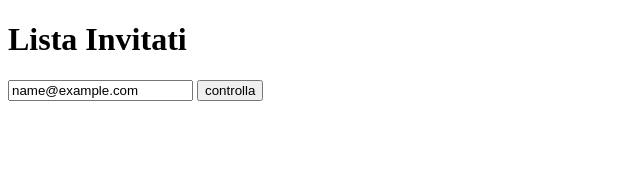
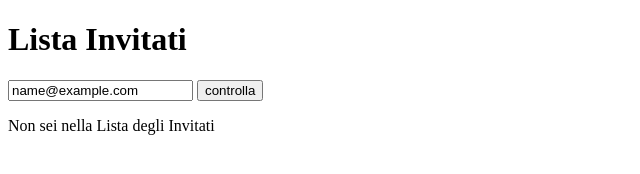
Before and after one commit to ElisaBoscani/-js-mail-dadi, a plain HTML site: page index.html in a window 1280 px wide. Both pictures are taken after typing "name@example.com" into the empty fields and a click on the button "controlla". Shown: the whole page, without its empty margins (0-640 px from the left). Drawn offline with Linux system fonts and the light colour scheme.

Commit message:
add create element p

```diff
--- a/asset/js/main.js
+++ b/asset/js/main.js
@@ -31,8 +31,9 @@ Usiamo un input e un bottone per inserire la mail e poi mostriamo i risultati in
 
 /* const userEmail = prompt("Inserisci l'email"); */
 const userEmail = document.getElementById("email");
-
+const contentEl = document.getElementById("content");
 const check = document.querySelector("form");
+const text = document.createElement("p");
 
 const emailList = [
   "angela.b@gmail.com",
@@ -44,13 +45,29 @@ const emailList = [
 for (let i = 0; i < emailList.length; i++) {
   const guest = emailList[i];
   console.log(guest);
-  check.addEventListener("click", function (e) {
+  check.addEventListener("submit", function (e) {
     e.preventDefault();
     const email = userEmail.value;
-    if (guest === email) {
-      console.log("sei invitato");
+
+    /*  if (guest === email) {
+      text.innerHTML = "Sei nella Lista degli Invitati";
+
+      console.log("Sei nella Lista degli Invitati");
     } else {
+      text.innerHTML = "Non sei nella Lista degli Invitati";
+
       console.log("non sei invitato");
+    } */
+    if (guest.indexOf(email) !== -1) {
+      text.innerHTML = "Sei nella Lista degli Invitati";
+
+      console.log("sei nella lista");
+    } else {
+      text.innerHTML = "Non sei nella Lista degli Invitati";
+      console.log("non sei nella lista");
     }
   });
+
+  userEmail.append(text);
+  contentEl.append(text);
 }
--- a/index.html
+++ b/index.html
@@ -12,6 +12,7 @@
       <input type="email" id="email" name="email" />
       <button type="submit">controlla</button>
     </form>
+    <div id="content"></div>
     <script src="./asset/js/main.js"></script>
   </body>
 </html>
```
